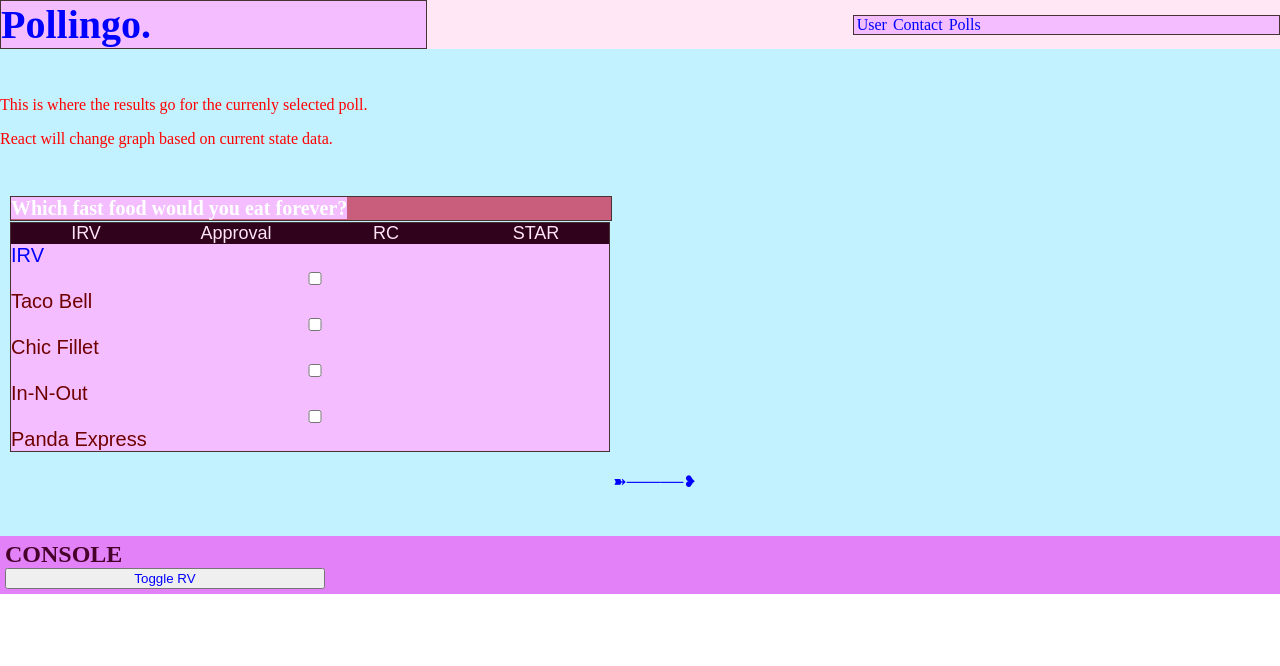
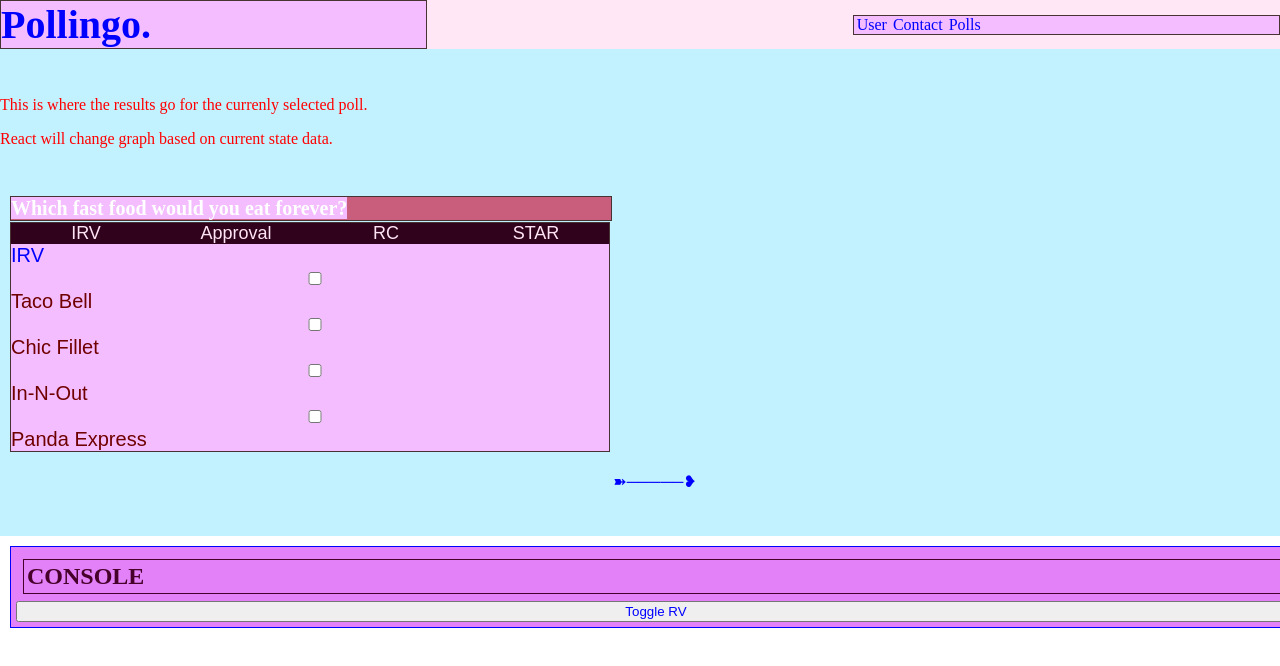
Before and after one commit to el7/Pollingo, a React (Create React App) app: page / in a window 1280 px wide. Shown: the top 666 px of the page. Built offline with nearby package versions, Linux system fonts and the light colour scheme.

Commit message:
simplifying the CSS until I get more functionality. too many CSS rules causing problems at larger screens.

```diff
--- a/src/css/main.css
+++ b/src/css/main.css
@@ -135,18 +135,15 @@ body {
 }
 
 .console {
+  /***** VIEW SIZE [sm, 2/6] *****/
+  /***** VIEW SIZE [xs, 1/6] *****/
   background-color: #e281f8;
-  margin: 0px 0px 0px 0px;
+  margin: 10px;
   padding: 5px;
+  border: 1px solid;
 }
 
 @media screen and (min-width: 39.9375em) {
-  .console * {
-    width: 50%;
-  }
-}
-
-@media screen and (min-width: 90.1875em) {
   .console * {
     width: 100%;
   }
@@ -154,15 +151,13 @@ body {
 
 .console h2,
 .console p {
-  margin: 0px;
+  border: 1px solid;
+  margin: 7px;
+  padding: 3px;
 }
 
 .console .console-name {
   color: #47002a;
-}
-
-.console .console-desc {
-  color: #331300;
 }
 
 .pollbox-1 {
--- a/src/scss/5-modules/_Console.scss
+++ b/src/scss/5-modules/_Console.scss
@@ -3,49 +3,27 @@
 @import "../1-helpers/_util_mixins";
 
 .console {
-  // VIEW SIZE [sm, 2/6]
+  /***** VIEW SIZE [sm, 2/6] *****/
   @include screenSizeBp(min-small) {
     //        background-color: getColor(pb-header-bg-1);
-    width: 50%;
-  }
-
-  // VIEW SIZE [md, 3/6]
-  @include screenSizeBp(min-medium) {
-    // not needed
-  }
-
-  // VIEW SIZE [lg, 4/6]
-  @include screenSizeBp(min-large) {
-    // not needed
-  }
-
-  // VIEW SIZE [xl, 5/6]
-  @include screenSizeBp(min-extralarge) {
-    //    background-color: getColor(pb-main-bg-1);
     width: 100%;
   }
 
-  // VIEW SIZE [xxl, 6/6]
-  @include screenSizeBp(min-extraextralarge) {
-    // not needed
-  }
-
-  // VIEW SIZE [xs, 1/6]
+  /***** VIEW SIZE [xs, 1/6] *****/
 
   h2,
   p {
-    margin: 0px;
+    border: 1px solid;
+    margin: 7px;
+    padding: 3px;
   }
 
   background-color: getColor(con-bg-1);
-  margin: 0px 0px 0px 0px;
+  margin: 10px;
   padding: 5px;
+  border: 1px solid;
 
   .console-name {
     color: getColor(con-name-1);
   }
-
-  .console-desc {
-    color: getColor(con-desc-1);
-  }
 }
```
Also changed, not shown: 1 other file (tests, documents, lock files or other folders).
